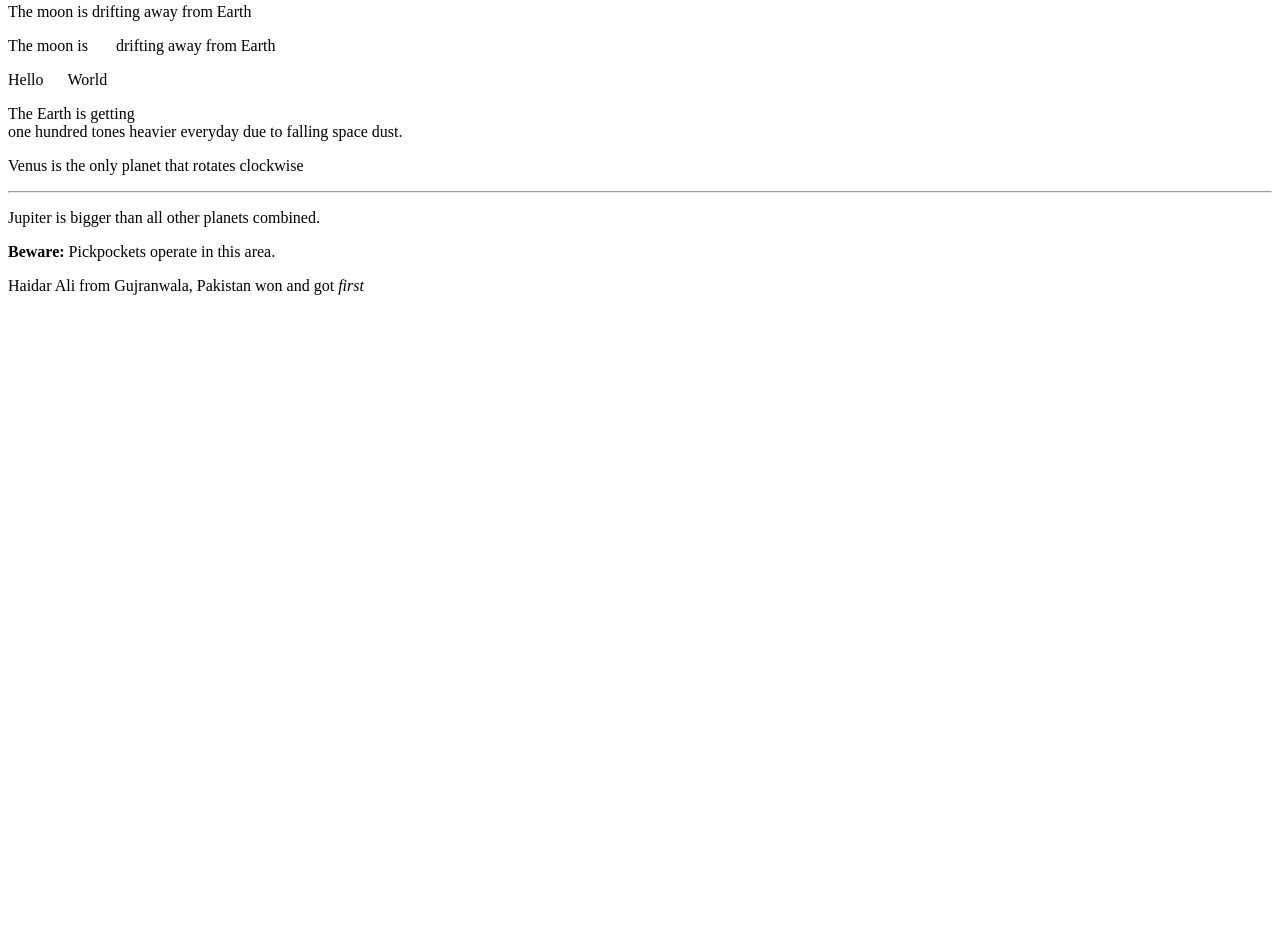
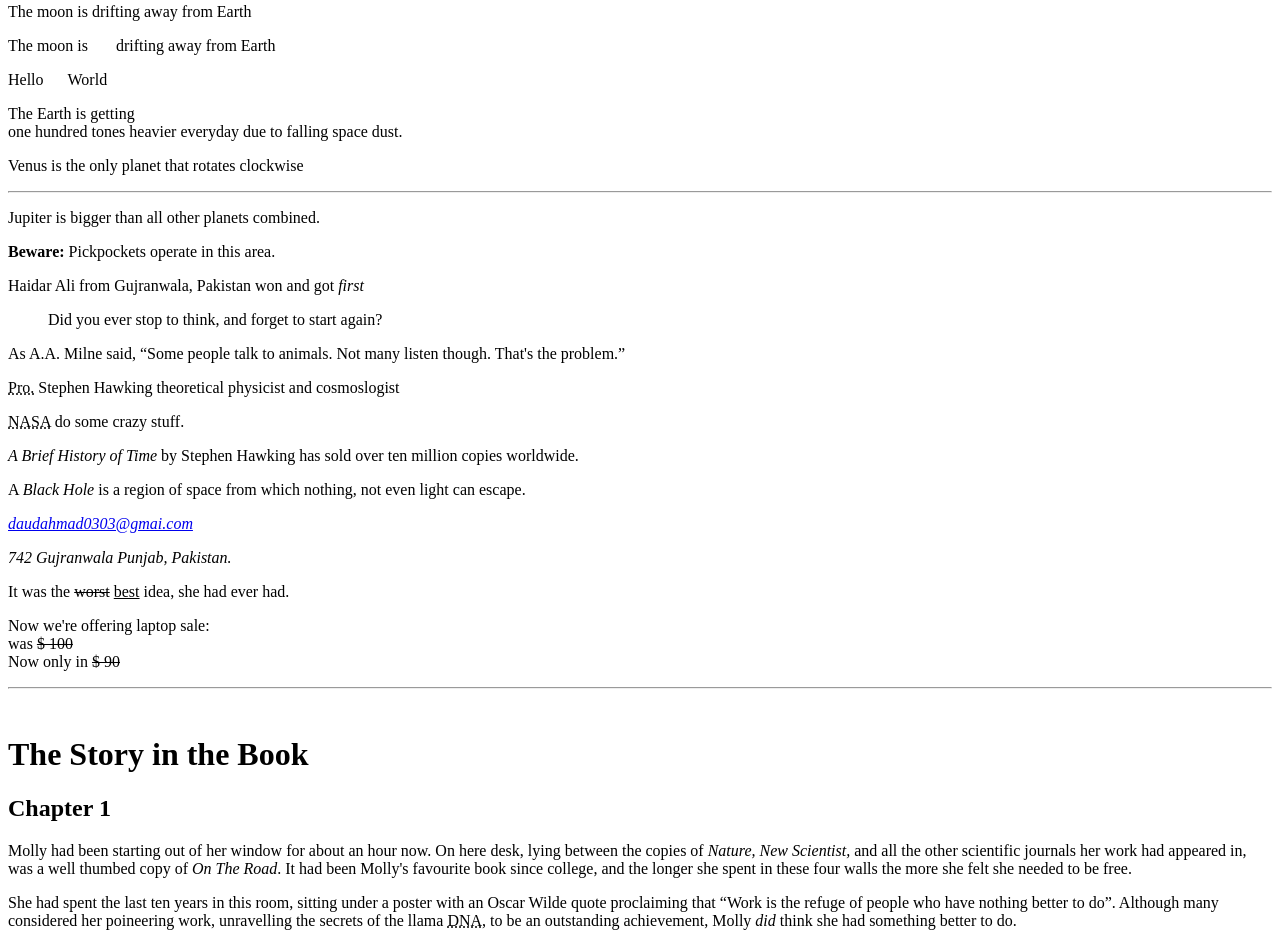
Before and after one commit to DaudAhmad0303/html-and-css-by-jon-duckett-book-practice, a plain HTML site: page index.html in a window 1280 px wide. Shown: the part 780-1726 px from the top of the page. Before the commit the page ends 1091 px from the top, so only its background shows below. Drawn offline with Linux system fonts and the light colour scheme.

Commit message:
Chapter 2 Completed

```diff
--- a/index.html
+++ b/index.html
@@ -76,7 +76,64 @@
     <p>Haidar Ali from Gujranwala, Pakistan won and got <em>first</em></p>
 
     <!--Quotations-->
+    <!-- <q> tag for text with quotations and <blockquote> tag is used for indented text-->
+    <blockquote cite="http://en.wikipedia.org/wiki/Winnie-the-Pooh">
+        <p>Did you ever stop to think, and forget to start again?</p>
+    </blockquote>
+    <p>As A.A. Milne said,
+        <q>Some people talk to animals. Not many listen though. That's the
+        problem.</q>
+    </p>
 
+    <!--Abbreviations and Acronyms-->
+    <p><abbr title="Professor">Pro.</abbr> Stephen Hawking theoretical physicist and cosmoslogist</p>
+    <p><acronym title="National Aeronautics and Space Administration ">NASA</acronym> do some crazy
+        stuff.</p>
+
+    <!--Citations and Definitions-->
+    <!--When you are referencing a piece of work such as a book, film or research paper, the
+        <cite> element can be used-->
+    <!--The <dfn> element is used to indicate the defining instance of a new term-->
+    <p><cite>A Brief History of Time</cite> by Stephen Hawking has sold over ten
+        million copies worldwide.</p>
+    <p>A <dfn>Black Hole</dfn> is a region of space from which nothing, not even light can escape.</p>
+
+    <!--Author details-->
+    <address>
+        <!-- <p><a href="mailto:homer@example.org">homer@example.org</a></p> -->
+        <p><a href="mailto:daudahmad0303@gmail.com">daudahmad0303@gmai.com</a></p>
+        <p>742 Gujranwala Punjab, Pakistan.</p>
+    </address>
+
+    <!-- For Changes to content -->
+    <!-- Insertion for new text inserted while deletion for text to be deleted -->
+    <p>
+        It was the <del>worst</del> <ins>best</ins> idea, she had ever had.
+    </p>
+    <p>
+        Now we're offering laptop sale:<br/>
+        was <s>$ 100</s><br/>
+        Now only in <s>$ 90</s><br/>
+    </p>
+
+    <hr><br/>
+    <!-- Example for Chapter -->
+    <h1>The Story in the Book</h1>
+    <h2>Chapter 1</h2>
+    <p>
+        Molly had been starting out of her window for about an hour now. On here desk,
+        lying between the copies of <em>Nature, New Scientist,</em> and all the other
+        scientific journals her work had appeared in, was a well thumbed copy of
+        <cite>On The Road</cite>. It had been Molly's favourite book since college,
+        and the longer she spent in these four walls the more she felt she needed to be free.
+    </p>
+    <p>
+        She had spent the last ten years in this room, sitting under a poster with an Oscar
+        Wilde quote proclaiming that <q>Work is the refuge of people who have nothing better
+        to do</q>. Although many considered her poineering work, unravelling the secrets of
+        the llama <abbr title="Deoxyribonucleic Acid">DNA</abbr>, to be an outstanding achievement, Molly <em>did</em> think she had
+        something better to do.
+    </p>
 
 
 </body>
```
